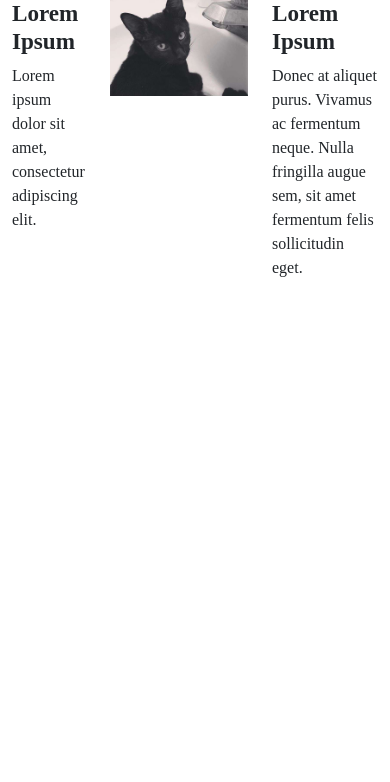
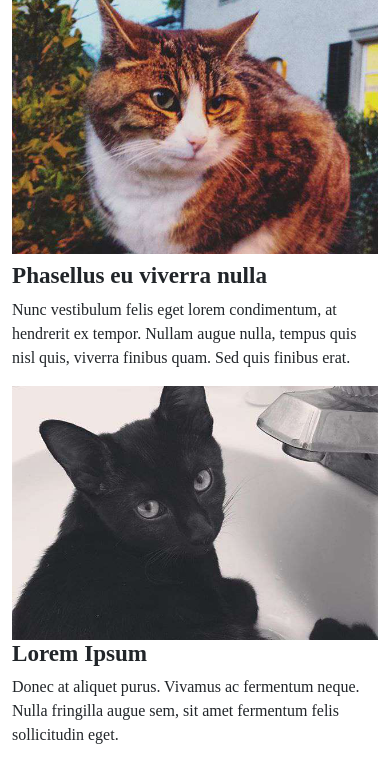
Before and after one commit to not-camellias/on-the-grid, a plain HTML site: page index.html in a window 390 px wide. Drawn offline with nearby package versions, Linux system fonts and the light colour scheme; a web font is replaced by a local one.

Commit message:
added breakpoints

```diff
--- a/index.html
+++ b/index.html
@@ -16,14 +16,15 @@
 <body>
 <div class="container">
 	<div class="row">
-		<div class="col-3">
-			<h3>Lorem Ipsum</h3>
-			<p>Lorem ipsum dolor sit amet, consectetur adipiscing elit.</p>
+		<div class="col-12 col-md-6 col-lg-3">
+			<img src="assets/img/cat-81 (1).png" alt="cat" class="img-fluid">
+			<h3 class ="mt-2">Phasellus eu viverra nulla</h3>
+			<p>Nunc vestibulum felis eget lorem condimentum, at hendrerit ex tempor. Nullam augue nulla, tempus quis nisl quis, viverra finibus quam. Sed quis finibus erat.</p>
 		</div>
-		<div class="col-5">
+		<div class="col-12 col-md-6 col-lg-5">
 			<img src="assets/img/cat-34 (1).png" alt="black cat" class="img-fluid">
 		</div>
-		<div class="col-4">
+		<div class="col-12 col-lg-4">
 			<h3>Lorem Ipsum</h3>
 			<p>Donec at aliquet purus. Vivamus ac fermentum neque. Nulla fringilla augue sem, sit amet fermentum felis sollicitudin eget.</p>
 		</div>
```
